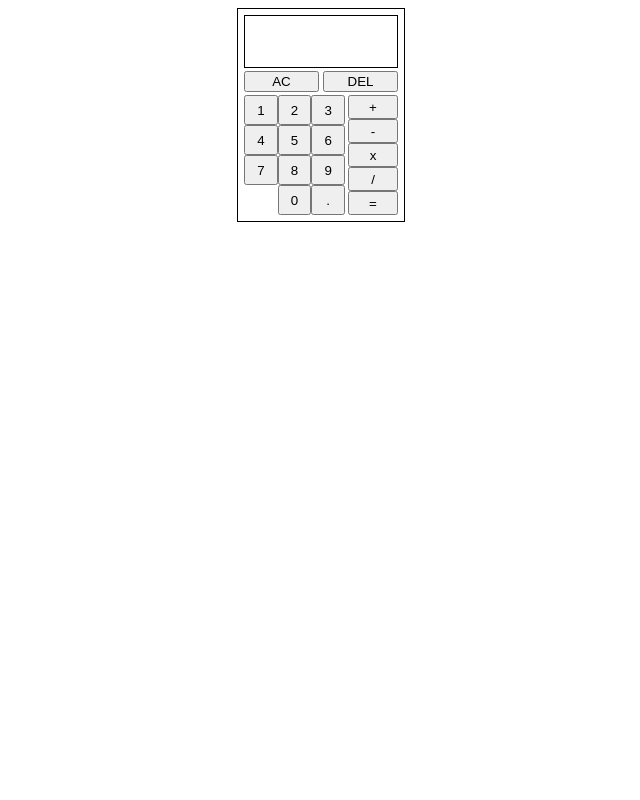
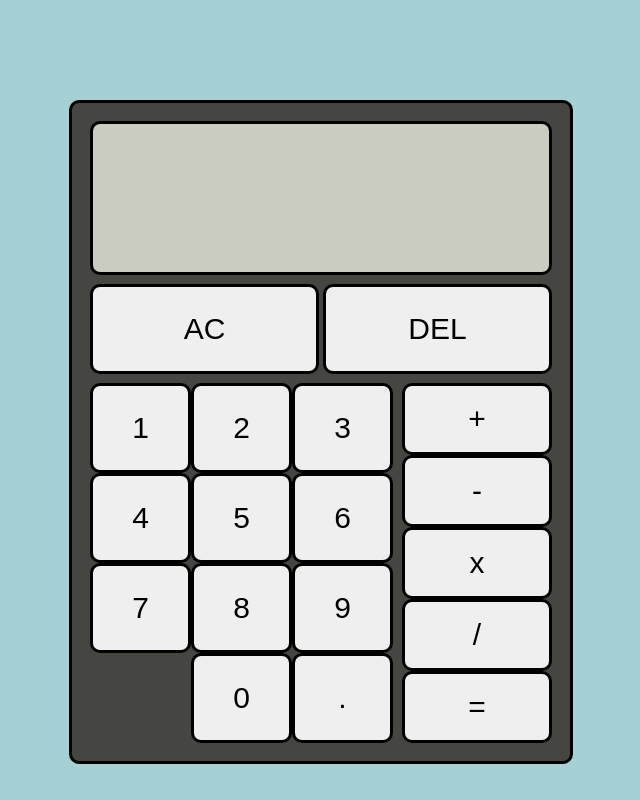
Before and after one commit to Legalunicorn/odin_calculator, a plain HTML site: page index.html in a window 1280 px wide. Shown: the whole page, without its empty margins (319-959 px from the left). Drawn offline with Linux system fonts and the light colour scheme.

Commit message:
added UI to calculator

```diff
--- a/calc.js
+++ b/calc.js
@@ -161,3 +161,25 @@ DEL.addEventListener('click',()=>{
     updateTop();
 
 })
+
+
+function buttonEffect(name){
+    name.addEventListener('mouseover',(event)=>{
+        event.target.style.cssText = 'background-color:#d5d4d3;font-size:50px;'
+    })
+    name.addEventListener('mouseout',(e)=>{
+        event.target.style.cssText = 'backgroud-color:white;font-size:30px;'
+    })
+}
+//hover effects
+numbers.forEach((num)=>{
+    buttonEffect(num);
+})
+
+operators.forEach((num)=>{
+    buttonEffect(num);
+})
+
+buttonEffect(equals);
+buttonEffect(DEL);
+buttonEffect(AC);
--- a/style.css
+++ b/style.css
@@ -1,33 +1,49 @@
+body{
+    background-color: #a5d1d4;
+}
+button{
+    font-size: 30px;
+    border-radius: 10px;
+    border: 3px solid black;
+    /* margin: 5px; */
+}
+
 .main{
+    margin-top: 100px;
     display:flex;
     justify-content: center;
+
 }
 
 #calculator{
+    border-radius: 10px;
     /* display: flex; */
-    padding: 3px;
+    padding: 9px;
     margin:auto;
-    width:160px;
+    width:480px;
     display:inline-block;
-    border: 1px solid black;
+    border: 3px solid black;
+    background-color: #454541;
 }
-
 
 
 /*1st part */
 .screen{ /*top segment*/
-    margin: 3px;
-    padding: 3px;
-    height: 45px;
-    border: 1px solid black;
+    border-radius: 10px;
+    margin: 9px;
+    padding: 9px;
+    height: 130px;
+    border: 3px solid black;
     text-align: right;
+    background-color: #cbccc0;
 }
 .top_row{
-    font-size: 25px;
+    font-size: 75px;
     flex-wrap: wrap;
 }
 .bottom_row{
-    font-size: 10px;
+    font-size: 45px;
+    color: grey;
     opacity: 60%;
 }
 
@@ -35,19 +51,19 @@
 
 /*2nd part*/
 .toprow{
-    margin: 3px;
+    margin: 9px;
 }
 .toprow > button{
-    width:75px;
+    width:229px;
+    height:90px;
 }
-
 
 
 
 /*3rd part*/
 
 .main_buttons{
-    margin: 3px;
+    margin: 9px;
     display: flex;
 }
 .numbers{
@@ -56,14 +72,14 @@
     justify-content: right;
 }
 .numbers > button{
-    flex: 0 0 33.33%;
-    width: 35px;
-    height: 30px;
+    flex: 0 0 33.3333%;
+    width: 90px;
+    height: 90px;
 
 }
 
 .operants {
-    padding-left: 3px;
+    padding-left: 9px;
     display:flex;
     flex-direction: column;
     align-items: flex-end;
@@ -73,12 +89,12 @@
     flex-direction:column;
 }
 .normalOps > button {
-    width:50px;
-    height:24px;
+    width:150px;
+    height:72px;
 
 
 }
 .equals > button{
-    width:50px;
-    height: 24px;
+    width:150px;
+    height: 72px;
 }
```
